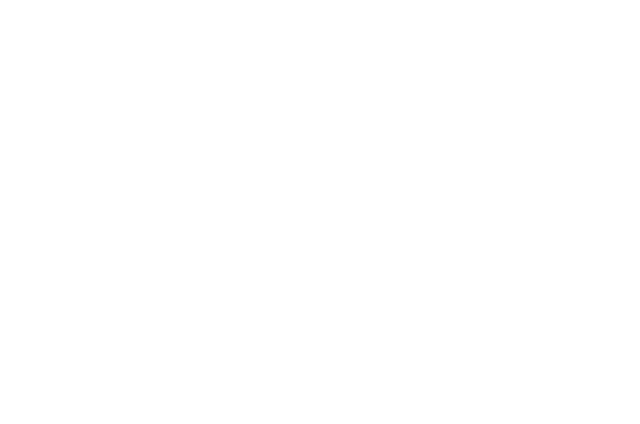
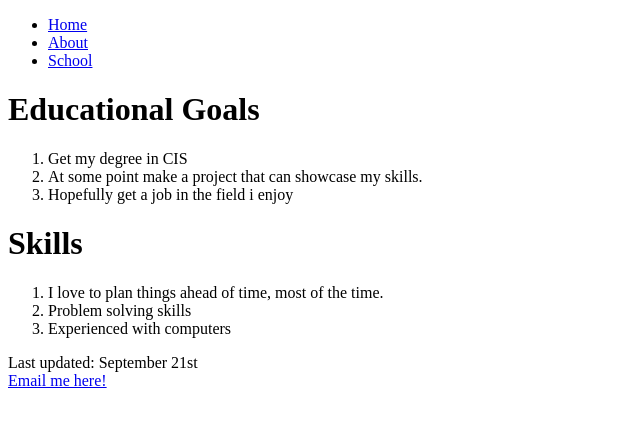
Before and after one commit to marcotoocool/project-1-2, a plain HTML site: page about.html in a window 1280 px wide. Shown: the whole page, without its empty margins (0-640 px from the left). Drawn offline with Linux system fonts and the light colour scheme.

Commit message:
about.html

```diff
--- a/about.html
+++ b/about.html
@@ -7,5 +7,35 @@
 </head>
 <body>
 
+    <nav>
+        <ul>
+        <li><a href="index.html">Home</a></li>
+        <li><a href="about.html">About</a></li>
+        <li><a href="na">School</a></li>
+        </ul>
+    </nav>
+
+    <h1>Educational Goals</h1>
+        <ol>
+
+            <li>Get my degree in CIS</li>
+            <li>At some point make a project that can showcase my skills.</li>
+            <li>Hopefully get a job in the field i enjoy</li>
+
+        </ol>
+    <h1>Skills</h1>
+    <ol>
+        <li>I love to plan things ahead of time, most of the time.</li>
+        <li>Problem solving skills</li>
+        <li>Experienced with computers</li>
+
+
+    </ol>
+
+     <footer>
+    Last updated: September 21st
+    <br>
+    <a href="mailto:marcotoocool123@gmail.com">Email me here!</a>
+    </footer>
 </body>
 </html>
```
